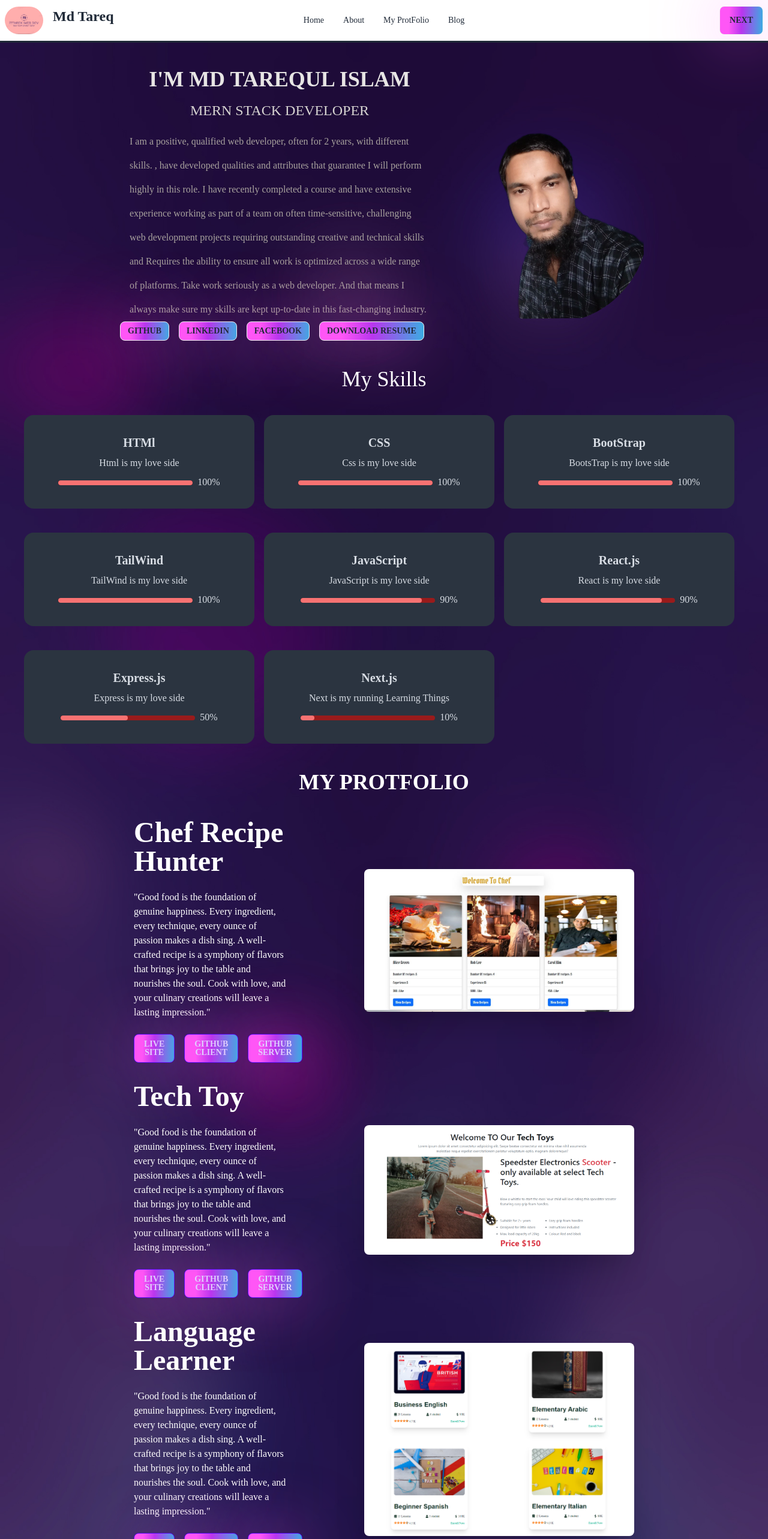
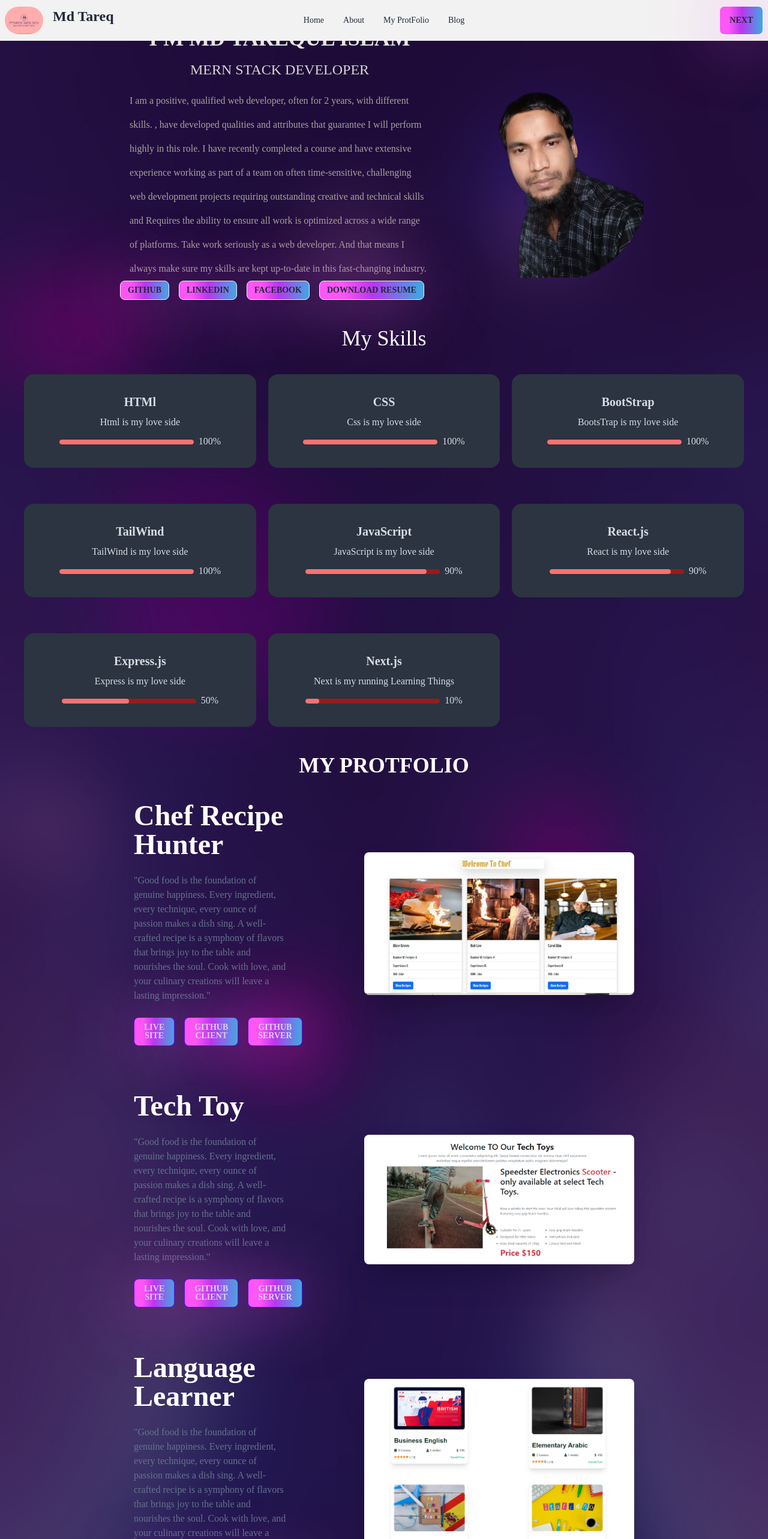
Before and after one commit to ittarek/myProtFolio, a React (Vite) app: page / in a window 1280 px wide. Shown: the top 2566 px of the page at 60% size. Built offline with nearby package versions, Linux system fonts and the light colour scheme.

Commit message:
some style change

```diff
--- a/src/LayOut/MainLayOut.jsx
+++ b/src/LayOut/MainLayOut.jsx
@@ -5,7 +5,9 @@ import "../Pages/Home/Home.css";
 const MainLayOut = () => {
   return (
     <div>
-      <NavBar></NavBar>
+    <div className="">
+    <NavBar></NavBar>
+    </div>
       <div className="min-h-[calc(100vh-68px)]">
         <Outlet />
       </div>
--- a/src/NavigationBar/NavBar.jsx
+++ b/src/NavigationBar/NavBar.jsx
@@ -4,23 +4,42 @@ import logo from "../assets/logo3.jpg";
 
 const NavBar = () => {
   return (
-<div className="outline">
+    <div className="fixed  w-full bg-base-200 ">
       <div className="navbar ">
         <div className="navbar-start">
           <div className="dropdown">
             <label tabIndex={0} className="btn btn-ghost lg:hidden">
-        <svg xmlns="http://www.w3.org/2000/svg" className="h-5 w-5" fill="none" viewBox="0 0 24 24" stroke="currentColor"><path strokeLinecap="round" strokeLinejoin="round" strokeWidth="2" d="M4 6h16M4 12h8m-8 6h16" /></svg>
+              <svg
+                xmlns="http://www.w3.org/2000/svg"
+                className="h-5 w-5"
+                fill="none"
+                viewBox="0 0 24 24"
+                stroke="currentColor"
+              >
+                <path
+                  strokeLinecap="round"
+                  strokeLinejoin="round"
+                  strokeWidth="2"
+                  d="M4 6h16M4 12h8m-8 6h16"
+                />
+              </svg>
             </label>
-      <ul tabIndex={0} className="menu menu-sm dropdown-content mt-3 z-[1] p-2 shadow bg-base-100 rounded-box w-52">
-        <li><a>About Me</a></li>
-        {/* <li>
-          <a>Parent</a>
-          <ul className="p-2">
-            <li><a>Submenu 1</a></li>
-            <li><a>Submenu 2</a></li>
-          </ul>
-        </li> */}
-        <li><a>Blog</a></li>
+            <ul
+              tabIndex={0}
+              className="menu menu-sm dropdown-content mt-3 z-[1] p-2 shadow bg-base-100 rounded-box w-52"
+            >
+              <li>
+                <Link to="/">Home</Link>
+              </li>
+              <li>
+                <Link to="/about">About</Link>
+              </li>
+              <li>
+                <Link to="/myProtFolio">My ProtFolio</Link>
+              </li>
+              <li>
+                <a>Blog</a>
+              </li>
             </ul>
           </div>
           <div className="flex logo-box">
@@ -31,11 +50,19 @@ const NavBar = () => {
         </div>
         <div className="navbar-center hidden lg:flex">
           <ul className="menu menu-horizontal px-1">
-      <li><Link to='/'>Home</Link></li>
-      <li><Link to='/about'>About</Link></li>
-      <li><Link to='/myProtFolio'>My ProtFolio</Link></li>
+            <li>
+              <Link to="/">Home</Link>
+            </li>
+            <li>
+              <Link to="/about">About</Link>
+            </li>
+            <li>
+              <Link to="/myProtFolio">My ProtFolio</Link>
+            </li>
 
-      <li><a>Blog</a></li>
+            <li>
+              <a>Blog</a>
+            </li>
           </ul>
         </div>
         <div className="navbar-end">
--- a/src/Pages/Contact/Contact.jsx
+++ b/src/Pages/Contact/Contact.jsx
@@ -54,10 +54,10 @@ const Contact = () => {
               className="card  bg-transparent border border-1 border-purple-400  my-5 hover:border hover:border-1 hover:border-red-800  hover:bg-white "
             >
               <div className="card-body items-center text-center">
-                <h2 className="card-title text-black">{data.title}</h2>
-                <p className="text-black">{data.info1}</p>
-                <p className="text-black">{data.info2}</p>
-                <p className="text-black">{data.info3}</p>
+                <h2 className="card-title text-slate-400">{data.title}</h2>
+                <p className=" text-slate-400">{data.info1}</p>
+                <p className="text-slate-400">{data.info2}</p>
+                <p className="text-slate-400">{data.info3}</p>
                 {/* <div className="card-actions justify-end">
 
                         <p className="text-center">{item.value}%</p>
@@ -68,17 +68,7 @@ const Contact = () => {
         </div>
 
         <div className="">
-          {/* <div className="form">
-            <form ref={form} onSubmit={sendEmail}>
-              <label className="text-white">Name</label>
-              <input type="text" name="user_name" /> <br />
-              <label className="text-white">Email</label>
-              <input type="email" className="my-6" name="user_email" /> <br />
-              <label className="text-white">Message</label>
-              <textarea name="message" />
-              <input type="submit" className="text-white" value="Send" />
-            </form>
-          </div> */}
+
 
           <form ref={form} onSubmit={sendEmail}>
             <div className="form-control">
--- a/src/Pages/ProtFolio/ProtFolio.jsx
+++ b/src/Pages/ProtFolio/ProtFolio.jsx
@@ -1,7 +1,7 @@
 import React from "react";
 import ProtFolio1 from "../../../src/assets/protfolio-image/chef2.png";
-import protFolio2 from "../../assets/protfolio-image/teach3.png"
-import protFolio3 from "../../assets/protfolio-image/language3.png"
+import protFolio2 from "../../assets/protfolio-image/teach3.png";
+import protFolio3 from "../../assets/protfolio-image/language3.png";
 
 import "./ProtFolio.css";
 import { Link } from "react-router-dom";
@@ -14,30 +14,21 @@ const ProtFolio = () => {
       {/* ProtFolio-1 */}
       <section>
         <div className="hero mx-auto ">
-        <div className="hero-content flex-col lg:flex-row-reverse gap-32">
+          <div className="hero-content  lg:flex gap-32">
             {/* <div class="h-32 scrollbar scrollbar-thumb-gray-900 scrollbar-track-gray-100">
             <div class="h-64 bg-red-400">dsjksd</div>
           </div> */}
-
-          <div className="w-full"><Link to="https://chef-recipe-hunter-f7cd2.web.app/">
-            {" "}
-            <img
-              src={ProtFolio1}
-              className="w-[450px]  transition duration-500 ease-in-out transform hover:scale-110 scrollbar  rounded-lg shadow-2xl image"
-            />
-          </Link></div>
-
 
             <div className="w-64">
               <h1 className="text-5xl text-white font-bold">
                 Chef Recipe Hunter
               </h1>
-            <p className="py-6 text-white">
+              <p className="py-6 text-slate-500 ">
                 "Good food is the foundation of genuine happiness. Every
                 ingredient, every technique, every ounce of passion makes a dish
                 sing. A well-crafted recipe is a symphony of flavors that brings
-              joy to the table and nourishes the soul. Cook with love, and your
-              culinary creations will leave a lasting impression."
+                joy to the table and nourishes the soul. Cook with love, and
+                your culinary creations will leave a lasting impression."
               </p>
               <div className="flex gap-4">
                 <Link to="https://chef-recipe-hunter-f7cd2.web.app/">
@@ -51,33 +42,30 @@ const ProtFolio = () => {
                 </Link>
               </div>
             </div>
+            <div className="w-full">
+              <Link to="https://chef-recipe-hunter-f7cd2.web.app/">
+                {" "}
+                <img
+                  src={ProtFolio1}
+                  className="w-[450px]  transition duration-500 ease-in-out transform hover:scale-110 scrollbar  rounded-lg shadow-2xl image"
+                />
+              </Link>
+            </div>
           </div>
         </div>
       </section>
       {/* ProtFolio-2 */}
       <section>
         <div className="hero w-85 ">
-        <div className="hero-content flex-col lg:flex-row-reverse gap-32">
-
-
-          <Link to="https://tech-toys-67af5.web.app/">
-            {" "}
-            <img
-              src={protFolio2}
-              className="w-[450px] transition duration-500 ease-in-out transform hover:scale-110 scrollbar  rounded-lg shadow-2xl image"
-            />
-          </Link>
-
+          <div className="hero-content  lg:flex gap-32 my-11">
             <div className="w-64">
-            <h1 className="text-5xl text-white font-bold">
-              Tech Toy
-            </h1>
-            <p className="py-6 text-white">
+              <h1 className="text-5xl text-white font-bold">Tech Toy</h1>
+              <p className="py-6 text-slate-500">
                 "Good food is the foundation of genuine happiness. Every
                 ingredient, every technique, every ounce of passion makes a dish
                 sing. A well-crafted recipe is a symphony of flavors that brings
-              joy to the table and nourishes the soul. Cook with love, and your
-              culinary creations will leave a lasting impression."
+                joy to the table and nourishes the soul. Cook with love, and
+                your culinary creations will leave a lasting impression."
               </p>
               <div className="flex gap-4">
                 <Link to="https://tech-toys-67af5.web.app/">
@@ -91,35 +79,34 @@ const ProtFolio = () => {
                 </Link>
               </div>
             </div>
+            <Link to="https://tech-toys-67af5.web.app/">
+              {" "}
+              <img
+                src={protFolio2}
+                className="w-[450px] transition duration-500 ease-in-out transform hover:scale-110 scrollbar  rounded-lg shadow-2xl image"
+              />
+            </Link>
           </div>
         </div>
       </section>
       {/* Language Learner protfolio-3  */}
       <section>
         <div className="hero ">
-        <div className="hero-content flex-col lg:flex-row-reverse gap-32">
+          <div className="hero-content  lg:flex gap-32 ">
             {/* <div class="h-32 scrollbar scrollbar-thumb-gray-900 scrollbar-track-gray-100">
             <div class="h-64 bg-red-400">dsjksd</div>
           </div> */}
-
-          <Link to="https://language-center-bedfd.web.app/">
-            {" "}
-            <img
-              src={protFolio3}
-              className="w-[450px] transition duration-500 ease-in-out transform hover:scale-110 scrollbar  rounded-lg shadow-2xl image"
-            />
-          </Link>
 
             <div className="w-64">
               <h1 className="text-5xl text-white font-bold">
                 Language Learner
               </h1>
-            <p className="py-6 text-white">
+              <p className="py-6 text-slate-500">
                 "Good food is the foundation of genuine happiness. Every
                 ingredient, every technique, every ounce of passion makes a dish
                 sing. A well-crafted recipe is a symphony of flavors that brings
-              joy to the table and nourishes the soul. Cook with love, and your
-              culinary creations will leave a lasting impression."
+                joy to the table and nourishes the soul. Cook with love, and
+                your culinary creations will leave a lasting impression."
               </p>
               <div className="flex gap-4">
                 <Link to="https://language-center-bedfd.web.app/">
@@ -133,10 +120,16 @@ const ProtFolio = () => {
                 </Link>
               </div>
             </div>
+            <Link to="https://language-center-bedfd.web.app/">
+              {" "}
+              <img
+                src={protFolio3}
+                className="w-[450px] transition duration-500 ease-in-out transform hover:scale-110 scrollbar  rounded-lg shadow-2xl image"
+              />
+            </Link>
           </div>
         </div>
       </section>
-
     </section>
   );
 };
--- a/src/Pages/Skills/Skills.jsx
+++ b/src/Pages/Skills/Skills.jsx
@@ -44,12 +44,12 @@ const Skills = () => {
     },
   ];
   return (
-    <div>
+    <div className="mx-10">
       <h1 className="text-4xl text-white text-center"> My Skills</h1>
 
-     <div className="lg:grid lg:grid-cols-3 mx-10 my-5">
+     <div className="lg:grid lg:grid-cols-3 gap-5 my-5">
      {data.map((item) => (
-        <div className="card w-96 bg-neutral text-neutral-content my-5 hover:border hover:border-1 hover:border-red-800  hover:bg-sky-900 ">
+        <div className="card w-full bg-neutral text-neutral-content my-5 hover:border hover:border-1 hover:border-red-800  hover:bg-sky-900 ">
           <div className="card-body items-center text-center">
             <h2 className="card-title">{item.name}</h2>
             <p>{item.message}</p>
```
Lines whose indentation alone changed are shown as unchanged.
